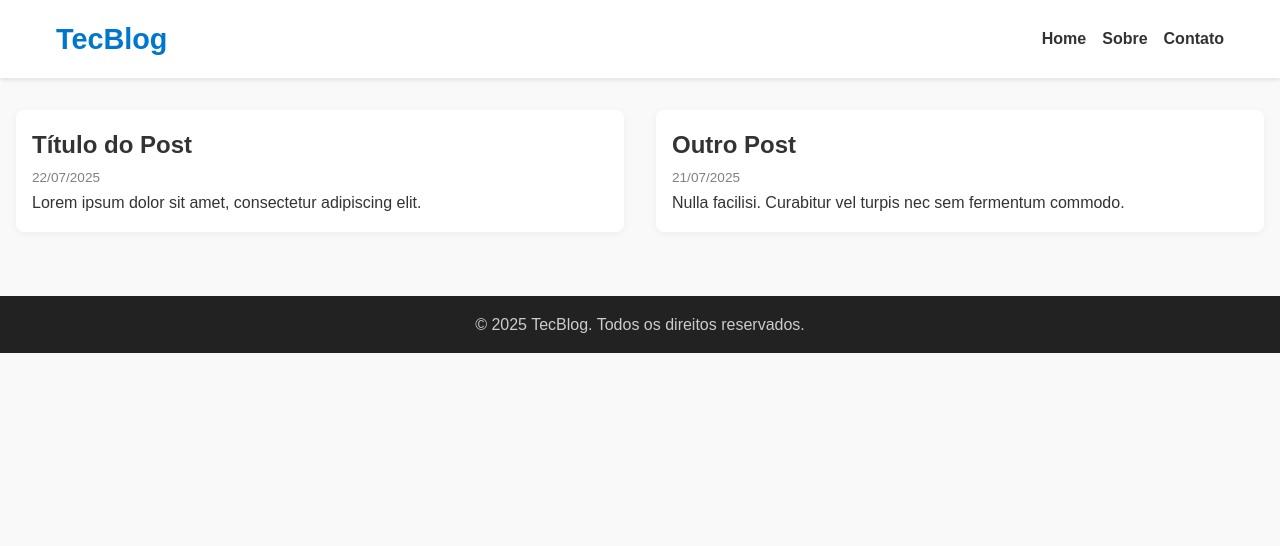
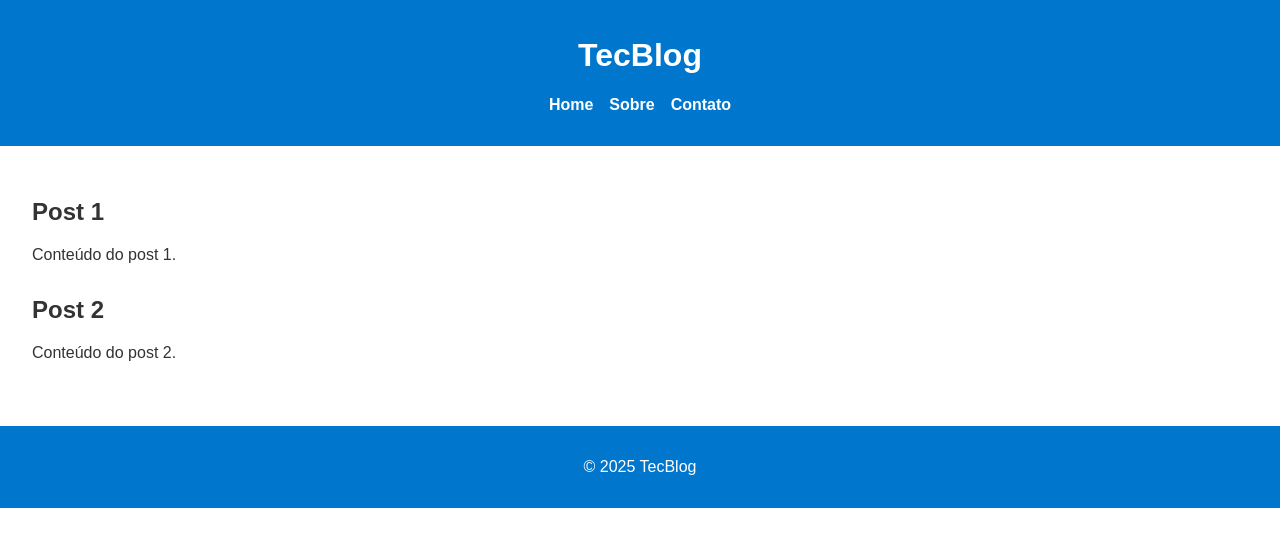
Before and after one commit to Carloscodev/Projeto-TecBlog, a plain HTML site: page index.html in a window 1280 px wide. Drawn offline with Linux system fonts and the light colour scheme.

Commit message:
Add files via upload

```diff
--- a/index.html
+++ b/index.html
@@ -1,184 +1,37 @@
 <!DOCTYPE html>
 <html lang="pt-br">
 <head>
-  <meta charset="UTF-8">
-  <meta name="viewport" content="width=device-width, initial-scale=1.0">
-  <title>TecBlog Responsivo</title>
-  <style>
-    :root {
-      --primary-color: #0077cc;
-      --text-color: #333;
-      --bg-color: #f9f9f9;
-      --header-bg: #fff;
-      --footer-bg: #222;
-      --footer-text: #ccc;
-    }
-    * {
-      margin: 0;
-      padding: 0;
-      box-sizing: border-box;
-    }
-    body {
-      font-family: Arial, sans-serif;
-      background-color: var(--bg-color);
-      color: var(--text-color);
-      line-height: 1.6;
-    }
-    .container {
-      max-width: 1200px;
-      margin: 0 auto;
-      padding: 1rem;
-      display: flex;
-      justify-content: space-between;
-      align-items: center;
-      flex-wrap: wrap;
-    }
-    .header {
-      background-color: var(--header-bg);
-      box-shadow: 0 2px 4px rgba(0,0,0,0.1);
-      position: sticky;
-      top: 0;
-      z-index: 1000;
-    }
-    .logo {
-      font-size: 1.8rem;
-      color: var(--primary-color);
-    }
-    .nav {
-      position: relative;
-    }
-    .nav-list {
-      list-style: none;
-      display: flex;
-      gap: 1rem;
-    }
-    .nav-list li a {
-      text-decoration: none;
-      color: var(--text-color);
-      font-weight: bold;
-      transition: color 0.3s ease;
-    }
-    .nav-list li a:hover {
-      color: var(--primary-color);
-    }
-    .menu-toggle {
-      display: none;
-      background: none;
-      border: none;
-      font-size: 1.8rem;
-      cursor: pointer;
-    }
-    .main {
-      padding: 2rem 1rem;
-    }
-    .posts {
-      display: grid;
-      grid-template-columns: 1fr 1fr;
-      gap: 2rem;
-    }
-    .post {
-      background-color: #fff;
-      padding: 1rem;
-      border-radius: 8px;
-      box-shadow: 0 2px 8px rgba(0,0,0,0.05);
-      transition: transform 0.3s ease;
-    }
-    .post:hover {
-      transform: translateY(-4px);
-    }
-    .data {
-      font-size: 0.85rem;
-      color: gray;
-    }
-    .footer {
-      background-color: var(--footer-bg);
-      color: var(--footer-text);
-      text-align: center;
-      padding: 1rem;
-      margin-top: 2rem;
-    }
-    .fade-in {
-      opacity: 0;
-      transform: translateY(20px);
-      transition: opacity 0.6s ease-out, transform 0.6s ease-out;
-    }
-    .fade-in.appear {
-      opacity: 1;
-      transform: translateY(0);
-    }
-    @media (max-width: 768px) {
-      .posts {
-        grid-template-columns: 1fr;
-      }
-      .menu-toggle {
-        display: block;
-      }
-      .nav-list {
-        flex-direction: column;
-        gap: 0.5rem;
-        position: absolute;
-        right: 0;
-        background-color: var(--header-bg);
-        padding: 1rem;
-        top: 100%;
-        display: none;
-        box-shadow: 0 2px 4px rgba(0,0,0,0.1);
-      }
-      .nav.open .nav-list {
-        display: flex;
-      }
-    }
-  </style>
+<meta charset="UTF-8" />
+<meta http-equiv="X-UA-Compatible" content="IE=edge" />
+<meta name="viewport" content="width=device-width, initial-scale=1.0" />
+<title>TecBlog</title>
+<link rel="stylesheet" href="styles.css" />
 </head>
 <body>
-  <header class="header">
-    <div class="container">
-      <h1 class="logo">TecBlog</h1>
-      <nav class="nav" id="nav">
-        <ul class="nav-list">
-          <li><a href="#home">Home</a></li>
-          <li><a href="#sobre">Sobre</a></li>
-          <li><a href="#contato">Contato</a></li>
-        </ul>
-        <button class="menu-toggle" id="menuToggle">☰</button>
-      </nav>
-    </div>
+  <header>
+    <h1>TecBlog</h1>
+    <nav>
+      <ul>
+        <li><a href="#">Home</a></li>
+        <li><a href="#">Sobre</a></li>
+        <li><a href="#">Contato</a></li>
+      </ul>
+    </nav>
   </header>
-
-  <main class="main">
-    <section class="posts">
-      <article class="post fade-in">
-        <h2>Título do Post</h2>
-        <span class="data">22/07/2025</span>
-        <p>Lorem ipsum dolor sit amet, consectetur adipiscing elit.</p>
+  <main>
+    <section>
+      <article>
+        <h2>Post 1</h2>
+        <p>Conteúdo do post 1.</p>
       </article>
-      <article class="post fade-in">
-        <h2>Outro Post</h2>
-        <span class="data">21/07/2025</span>
-        <p>Nulla facilisi. Curabitur vel turpis nec sem fermentum commodo.</p>
+      <article>
+        <h2>Post 2</h2>
+        <p>Conteúdo do post 2.</p>
       </article>
     </section>
   </main>
-
-  <footer class="footer">
-    <p>&copy; 2025 TecBlog. Todos os direitos reservados.</p>
+  <footer>
+    <p>&copy; 2025 TecBlog</p>
   </footer>
-
-  <script>
-    document.getElementById('menuToggle').addEventListener('click', () => {
-      document.getElementById('nav').classList.toggle('open');
-    });
-
-    const faders = document.querySelectorAll('.fade-in');
-    const appearOptions = { threshold: 0.1 };
-    const appearOnScroll = new IntersectionObserver((entries) => {
-      entries.forEach(entry => {
-        if (entry.isIntersecting) {
-          entry.target.classList.add('appear');
-        }
-      });
-    }, appearOptions);
-    faders.forEach(fader => appearOnScroll.observe(fader));
-  </script>
 </body>
 </html>
--- /dev/null
+++ b/styles.css
@@ -0,0 +1,45 @@
+/* styles.css */
+body {
+  font-family: Arial, sans-serif;
+  margin: 0;
+  padding: 0;
+  background-color: #fff;
+  color: #333;
+}
+
+header {
+  background-color: #0077cc;
+  color: white;
+  padding: 1rem;
+  text-align: center;
+}
+
+nav ul {
+  list-style: none;
+  padding: 0;
+  display: flex;
+  justify-content: center;
+  gap: 1rem;
+  margin-top: 0.5rem;
+}
+
+nav ul li a {
+  color: white;
+  text-decoration: none;
+  font-weight: bold;
+}
+
+main {
+  padding: 2rem;
+}
+
+article {
+  margin-bottom: 2rem;
+}
+
+footer {
+  background-color: #0077cc;
+  color: white;
+  text-align: center;
+  padding: 1rem;
+}
```
